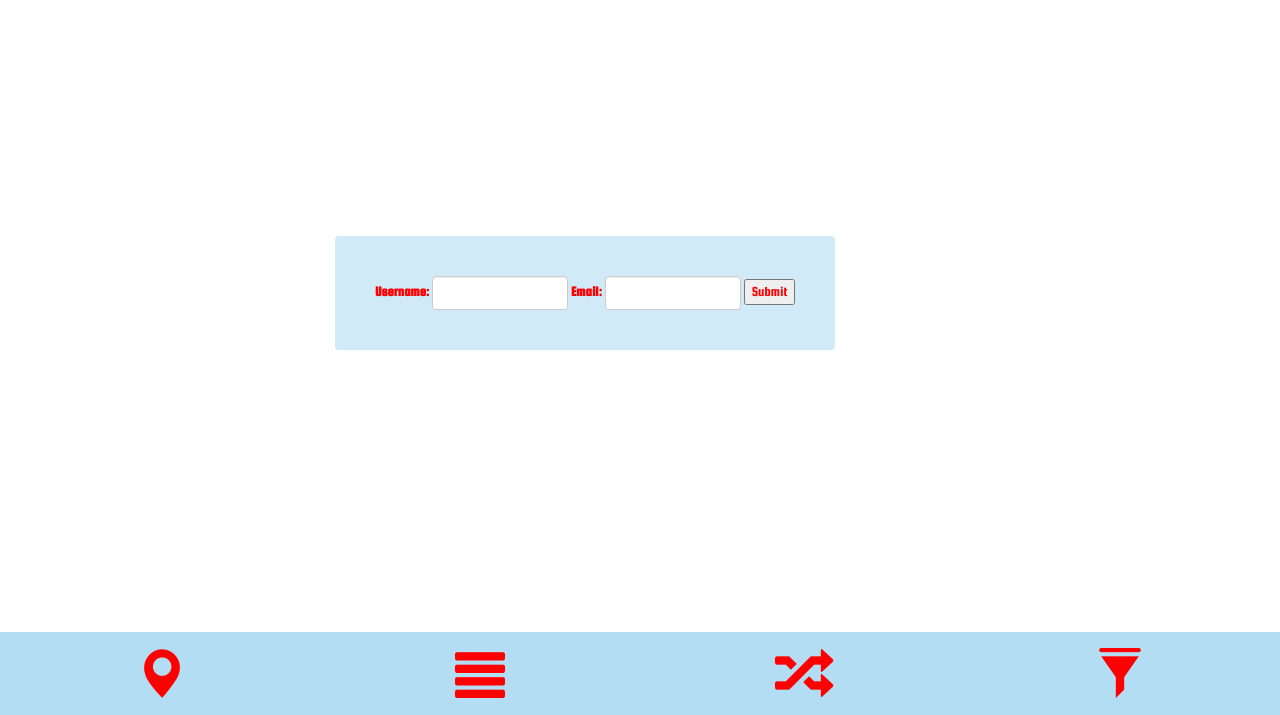
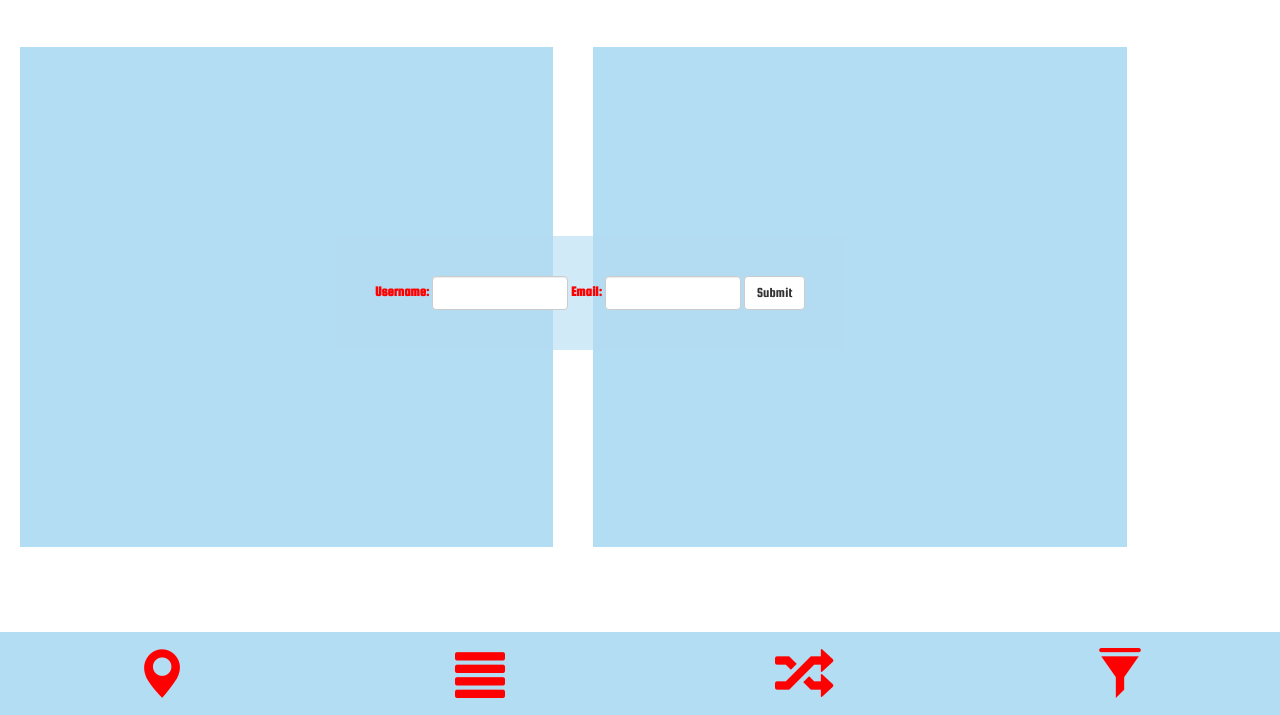
Before and after one commit to johngorm/beCHI-1, a PHP site: page / in a window 1280 px wide. Shown: the part 85-800 px from the top of the page. Run offline with PHP 8.4, Linux system fonts and the light colour scheme; some libraries are stand-ins or nearby versions.

Commit message:
updating heroku

```diff
--- a/assets/css/style.css
+++ b/assets/css/style.css
@@ -38,6 +38,8 @@ body {
 .show {
     display: block;
 }
+
+
 
 .topic-inputRow {
     margin-right: 5px;
@@ -226,10 +228,11 @@ body {
 #google-map {
     height: 500px;
     margin: 20px;
+    background-color: #b3ddf2;
 }
 
 #search-container {
-    background-color: white;
+    background-color: #b3ddf2;
     height: 500px;
     margin: 20px;
 }
--- a/assets/javascript/api.js
+++ b/assets/javascript/api.js
@@ -79,6 +79,8 @@ var latlng = {};
               });
 
               var neighName = results[0].address_components[2].long_name;
+              search(neighName);
+              console.log(neighName)
 
               $(".neighName").html(neighName);
               // Setting the coordinates for the neighborhood boundary
@@ -121,6 +123,8 @@ var latlng = {};
 
               // Attach image to map using imageBounds coordinates
               historicalOverlay.setMap(map);
+
+
 
             } else {
               window.alert('No results found');
--- a/assets/javascript/search.js
+++ b/assets/javascript/search.js
@@ -33,38 +33,38 @@
 
     }
     //make the selector the links in the dropdown menu
-    $('button.neighborhood').on('click', function() {
-        var flag = false;
-        var neighborhood = this.innerHTML;
-        localneigh = JSON.parse(localStorage.getItem('neighborhoods'));
-        console.log(localneigh);
-        if (localneigh !== 'blank' && localneigh) {
-            for (ii = 0; ii <= localneigh.length; ii++) {
-                if (localneigh[ii] === neighborhood) {
-                    flag = true; //set flag is neighborhood clicked is already in database array
-                    break;
-                }
+//     $('button.neighborhood').on('click', function() {
+//         var flag = false;
+//         var neighborhood = this.innerHTML;
+//         localneigh = JSON.parse(localStorage.getItem('neighborhoods'));
+//         console.log(localneigh);
+//         if (localneigh !== 'blank' && localneigh) {
+//             for (ii = 0; ii <= localneigh.length; ii++) {
+//                 if (localneigh[ii] === neighborhood) {
+//                     flag = true; //set flag is neighborhood clicked is already in database array
+//                     break;
+//                 }
 
-            }
+//             }
 
 
-        }
-        if (flag === false) {
-            neighArray.push(neighborhood);
-            userRef = ref.child(localStorage.getItem('userId'));
-            userRef.set({
-                neighborhoods: neighArray
-            });
+//         }
+//         if (flag === false) {
+//             neighArray.push(neighborhood);
+//             userRef = ref.child(localStorage.getItem('userId'));
+//             userRef.set({
+//                 neighborhoods: neighArray
+//             });
 
 
 
-            userRef.on('value', function(snapshot) {
-                localStorage.setItem('neighborhoods', JSON.stringify(snapshot.val()['neighborhoods']));
-            })
-        }
-      });
+//             userRef.on('value', function(snapshot) {
+//                 localStorage.setItem('neighborhoods', JSON.stringify(snapshot.val()['neighborhoods']));
+//             })
+//         }
+//       });
 
-// This is the search.js in the gh-pages branch
+// // This is the search.js in the gh-pages branch
 
 
 function handleAPILoaded() {
@@ -118,9 +118,13 @@ $('.neigh-list').delegate('.neighborhood', 'click',function(e) {
 
 
 
+
+
+
+
 function search(searchTerm){
   $('#search-container').empty();
-  var val = 'Chicago ' + searchTerm + "history";
+  var val = 'Chicago ' + searchTerm;
   var request = gapi.client.youtube.search.list({
     q: encodeURIComponent(val).replace(/%20/g, '+'),
     maxResults: maxVids,
@@ -128,6 +132,8 @@ function search(searchTerm){
     type: 'video',
     part: 'snippet'
   })
+
+
 
   request.execute(function(response) {
     videoIDArray = [];
@@ -138,6 +144,7 @@ function search(searchTerm){
     var randVideoID = videoIDArray[Math.floor(Math.random()*10)];
     postVideo(randVideoID);
   })
+
 }
 
 
@@ -160,9 +167,9 @@ function init() {
 };
 
 if (localStorage.getItem("userId") === null) {
-  console.log("noID")
+  // console.log("noID")
   //...
 } else {
-  console.log("there is Id")
+  // console.log("there is Id")
   $(".form-inline").hide()
  }
--- a/index.html
+++ b/index.html
@@ -49,17 +49,20 @@
             <label for="email">Email:</label>
             <input type="email"  class="form-control" id="email" required>
           </div>
-          <button class="submit" type="submit" class="btn btn-default" onclick='firebaseAdd()'>Submit</button>
+          <button id="submit" type="submit" class="btn btn-default" onclick='firebaseAdd()'>Submit</button>
         </form>
       </div>
     </div>
 
     <!-- Results -->
     <div class="row">
-       <div class="col-lg-12 col-md-12 col-xs-12">
+       <div class="col-lg-12 col-md-12 col-xs-12 text-center">
         <div id="results">
-          <div id="google-map" class="API-div col-md-5 col-xs-5"></div>
-          <div id="search-container" class="API-div col-md-5 col-xs-5"></div>
+          <div id="google-map" class="API-div col-lg-5 col-lg-offset-1 col-md-5 col-md-offset-1 col-xs-5 col-xs-offset-1"></div>
+          <div>
+            <div id="search-container" class="API-div col-md-5 col-xs-5"></div>
+            <!-- <button class="shuffVid glyphicon glyphicon-refresh glyph"></button> -->
+          </div>
         </div>
       </div>
     </div>
```
